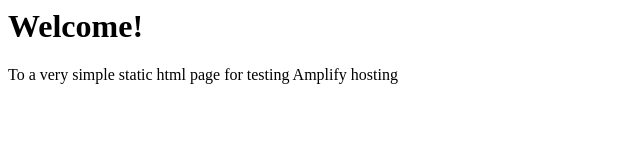
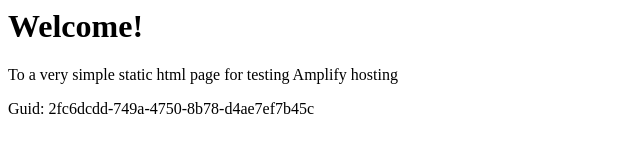
Before and after one commit to aws-aemilia-hkg/Github-PR-Commit-Integration-Test-DoNotTouch-GitHubAutoBuildPrPreviewCanaryTest-v1-prod-ap-east-1, a website: page src/index.html in a window 1280 px wide. Shown: the whole page, without its empty margins (0-640 px from the left). Drawn offline with Linux system fonts and the light colour scheme.

Commit message:
commit from integ tests

```diff
--- a/src/index.html
+++ b/src/index.html
@@ -1,3 +1,5 @@
+
+
 <html lang="en">
 
 <head>
@@ -10,6 +12,6 @@
 <body>
     <h1>Welcome!</h1>
     <p>To a very simple static html page for testing Amplify hosting</p>
-</body>
+    <p>Guid: 2fc6dcdd-749a-4750-8b78-d4ae7ef7b45c</p></body>
 
 </html>
```
